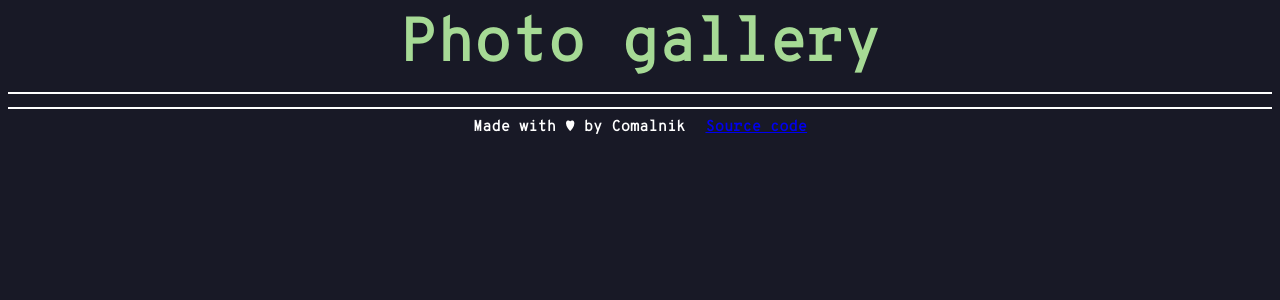
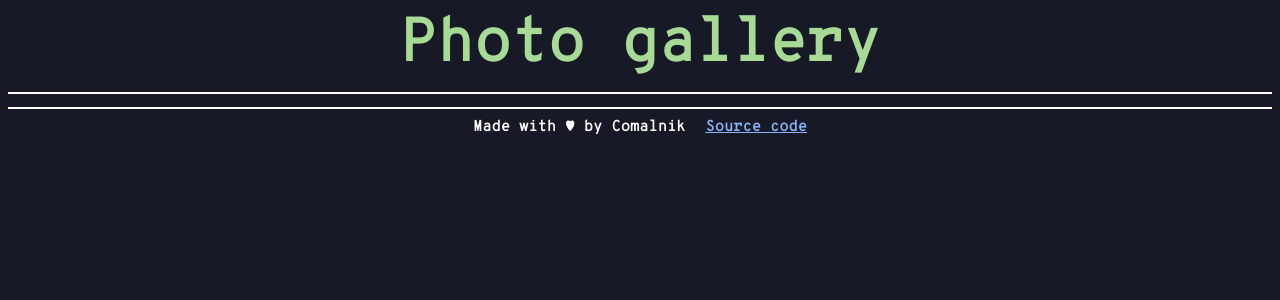
Before and after one commit to comalnik/photo-site, a Flask app: template templates/index.html in a window 1280 px wide. Shown: the top 300 px of the page. Run offline with Flask 3, Linux system fonts and the light colour scheme; the template is opened without the code that fills it, so the values that code supplies are empty.

Commit message:
added some stuff

```diff
--- a/main.py
+++ b/main.py
@@ -146,4 +146,4 @@ def image(image):
     return render_template("image.html", link=image, metadata=exif_data_list, film_sim=film_value)
 
 if __name__ == '__main__':
-    app.run(debug=True)
+    app.run()
--- a/templates/index.html
+++ b/templates/index.html
@@ -29,7 +29,16 @@
     .footer {
         margin: 0 10px;
     }
-        </style>
+    .footer-link {
+        color: #89b4fa;
+    }
+    .footer-link:visited {
+        color: #cba6f7;
+    }
+
+  </style>
+
+
 
 </head>
 
@@ -70,7 +79,7 @@
 
 <div class="footer-container">
 <h1 class="footer" style="font-family:overpass; color:white; text-align:center; font-size:15px; ">Made with ♥ by Comalnik</h1>
-<h1 class="footer" style="font-family:overpass; color:white; text-align:center; font-size:15px;"><a href="https://github.com/Comalnik/photo-site">Source code</a></h1>
+<h1 class="footer" style="font-family:overpass; color:white; text-align:center; font-size:15px;"><a class="footer-link" target="_blank" href="https://github.com/Comalnik/fuji-photo-site">Source code</a></h1>
 </div>
 
 </body>
```
